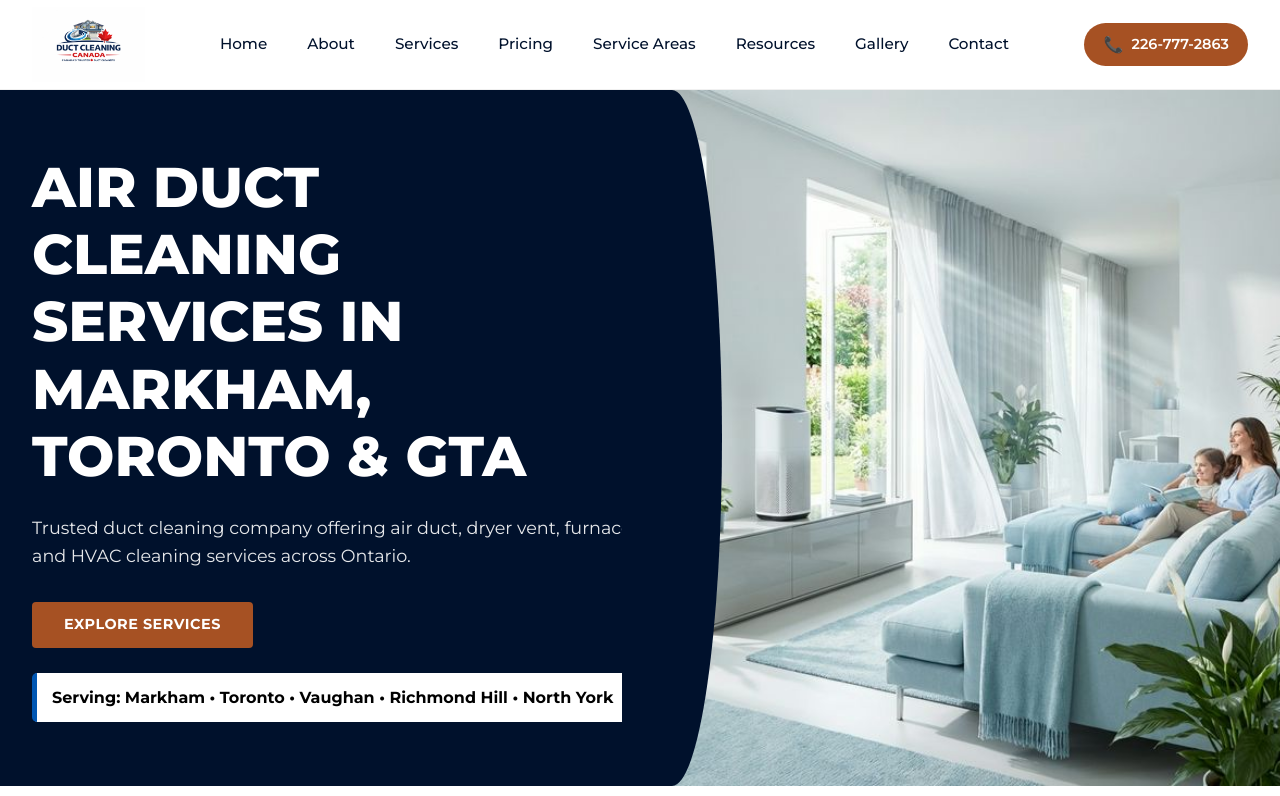
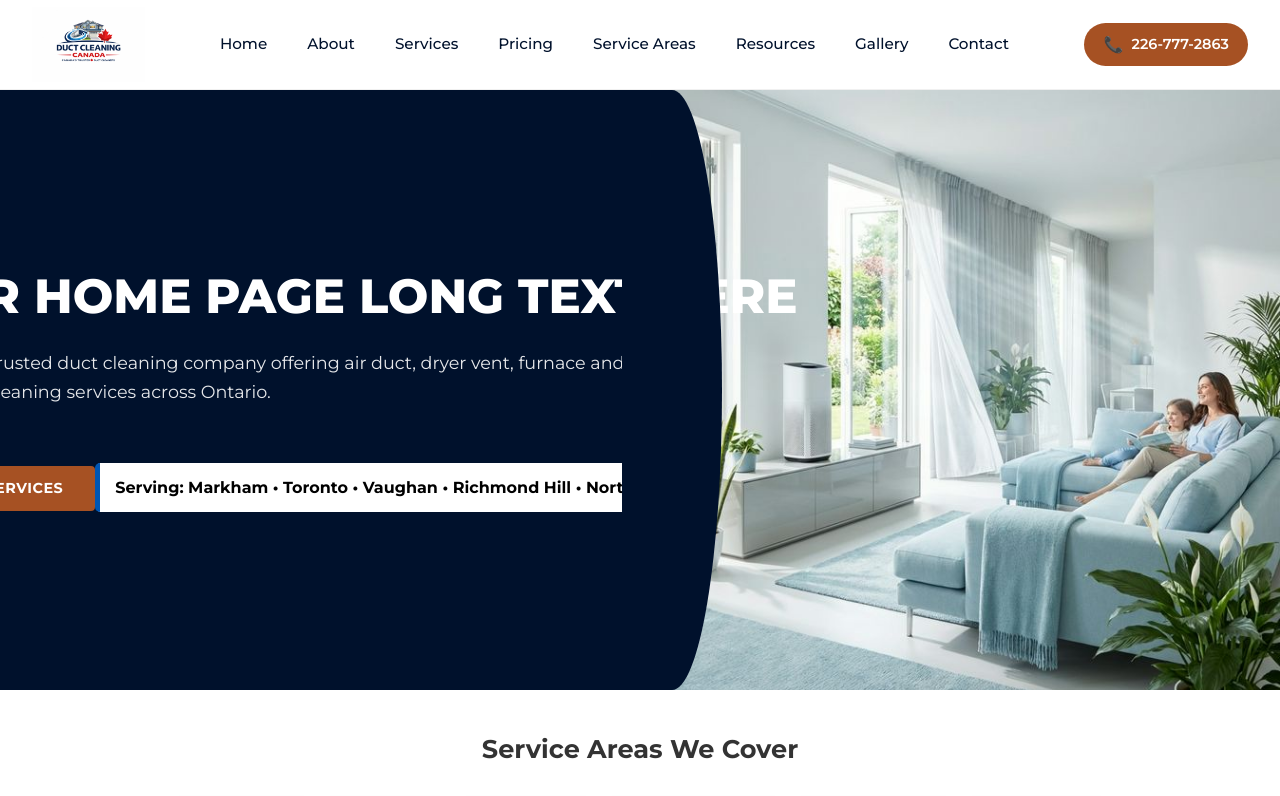
Before and after one commit to josph8487-prog/duct-Canada-original, a Next.js app: page / in a window 1280 px wide. Shown: the top 796 px of the page. Built offline with nearby package versions, Linux system fonts and the light colour scheme.

Commit message:
Update page.tsx

```diff
--- a/src/app/page.tsx
+++ b/src/app/page.tsx
@@ -37,9 +37,9 @@ export default function Home() {
           {/* LEFT */}
           <div className={styles.heroLeft}>
             <div>
-              <h1 className={styles.heroTitle}>
-                Air Duct Cleaning Services in Markham, Toronto & GTA
-              </h1>
+              <h1 className={styles.heroTitle} style={{ fontSize: 'clamp(1.0rem, 4vw, 3rem)', whiteSpace: 'nowrap' }}>
+  YOUR HOME PAGE LONG TEXT HERE
+</h1>
 
               <p className={styles.heroSubtitle}>
                 Trusted duct cleaning company offering air duct, dryer vent, furnace and HVAC cleaning services across Ontario.
```
